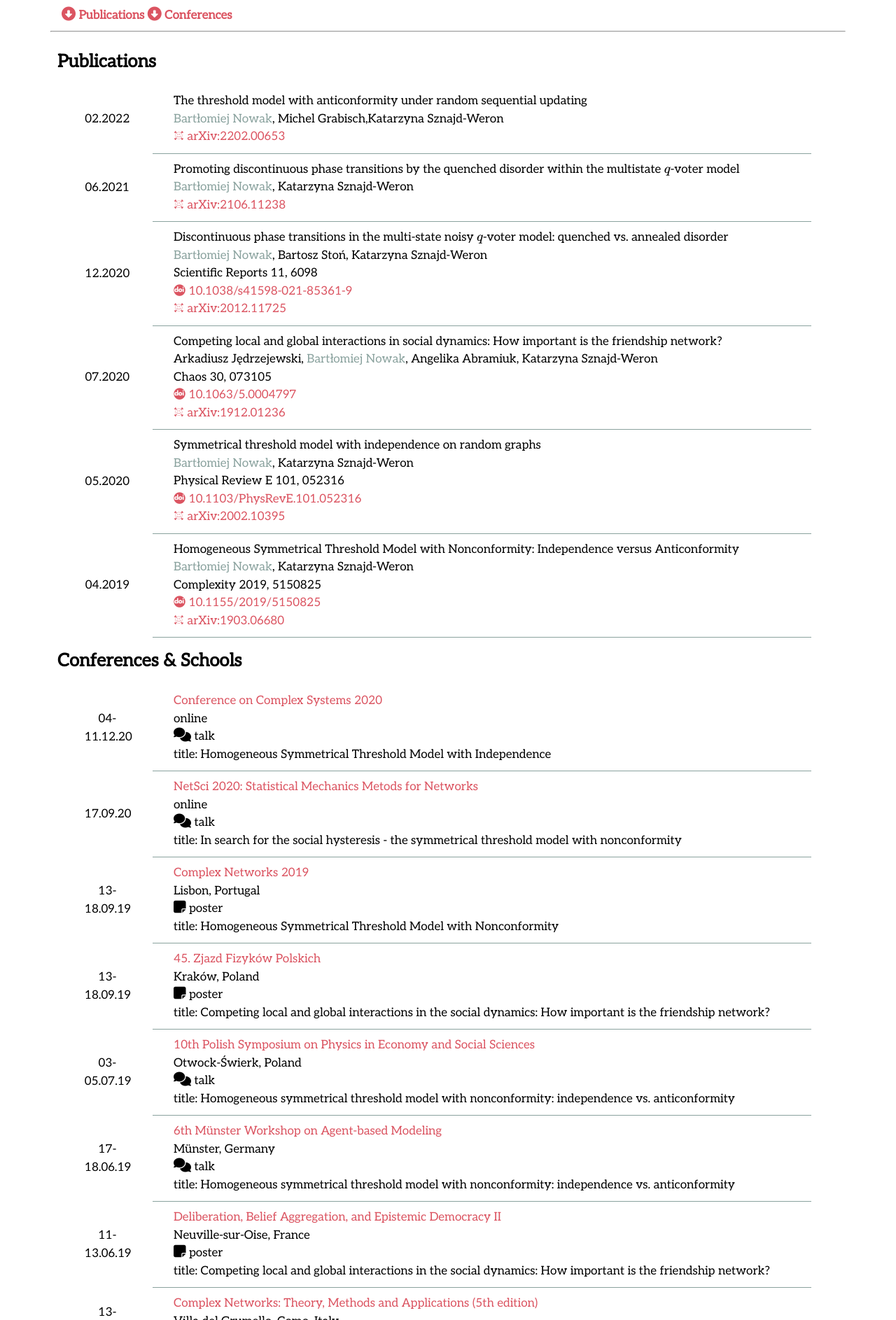
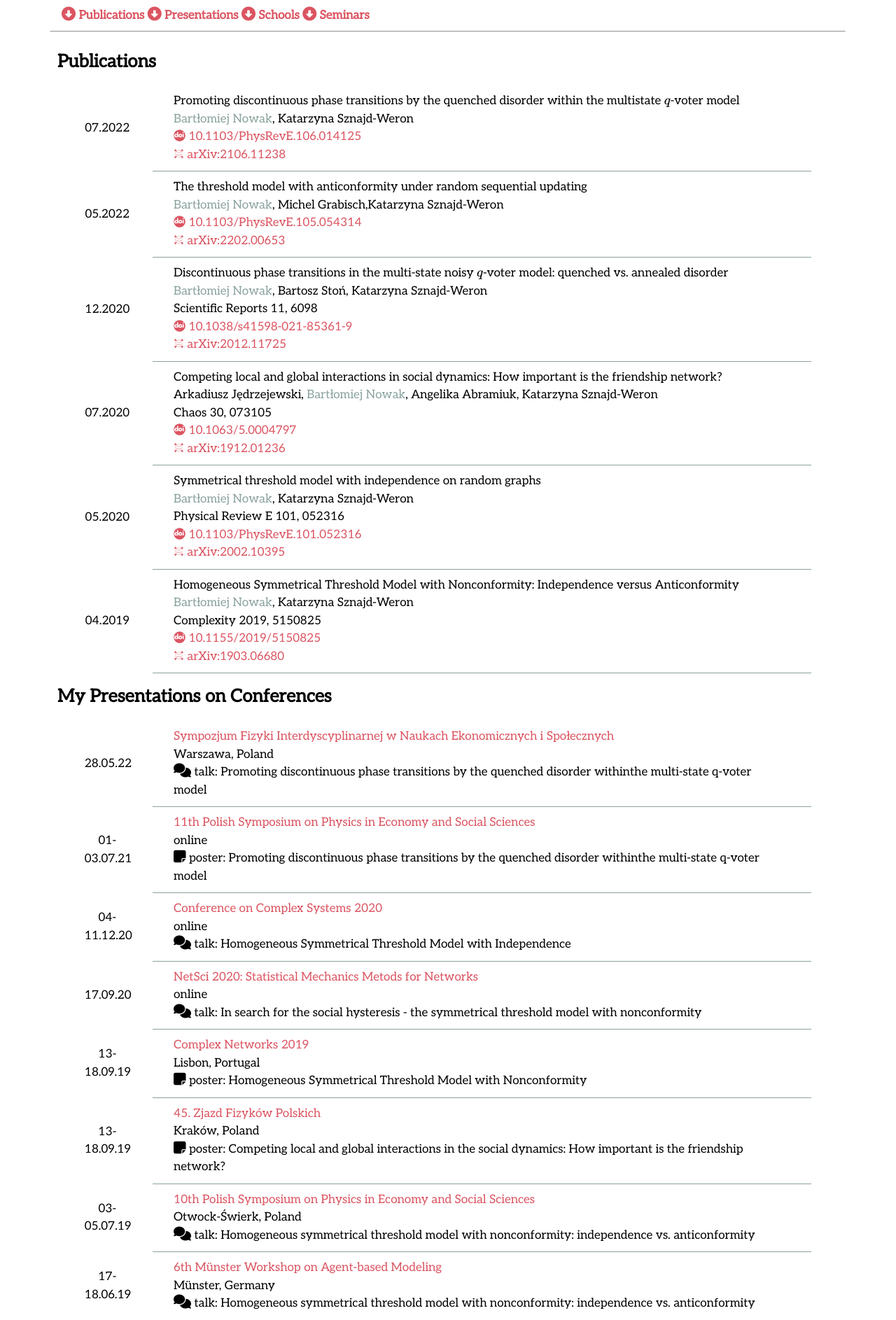
Before and after one commit to bartlomiejnowak94/bartlomiejnowak94.github.io, a PHP site: page /research.html in a window 1280 px wide. Shown: the part 86-1972 px from the top of the page at 70% size. Run offline with PHP 8.4, Linux system fonts and the light colour scheme; some libraries are stand-ins or nearby versions; some web fonts are replaced.

Commit message:
Webpage update

```diff
--- a/css/style.css
+++ b/css/style.css
@@ -40,6 +40,9 @@ img{
 }
 .color-text{
     color: #8AA29E;
+}
+.color-accent{
+    color: #DB5461;
 }
 .main-define{
     text-align: left;
--- a/research.html
+++ b/research.html
@@ -68,7 +68,9 @@
                 <!-- LINKS -->
                 <div class="col-xs-12 col-sm-12 col-md-12 col-lg-12 links">
                     <a href="#PUBS" class="button-scroll"> <nobr><i class="fas fa-arrow-alt-circle-down"></i> <b>Publications</nobr></b></a>
-                    <a href="#CONFS" class="button-scroll"> <nobr><i class="fas fa-arrow-alt-circle-down"></i> <b>Conferences</nobr></b></a>
+                    <a href="#CONFS" class="button-scroll"> <nobr><i class="fas fa-arrow-alt-circle-down"></i> <b>Presentations</nobr></b></a>
+                    <a href="#SCHOOLS" class="button-scroll"> <nobr><i class="fas fa-arrow-alt-circle-down"></i> <b>Schools</nobr></b></a>
+                    <a href="#SEMIS" class="button-scroll"> <nobr><i class="fas fa-arrow-alt-circle-down"></i> <b>Seminars</nobr></b></a>
                 </div>
                 <hr>
                 <div id="PUBS" class="row center-xs center-sm center-md center-lg  middle-xs middle-sm middle-md middle-lg">
@@ -78,29 +80,29 @@
                 </div>
                 <div class="row center-xs center-sm center-md center-lg middle-xs middle-sm middle-md middle-lg ">
                     <div class="col-xs-12 col-sm-12 col-md-12 col-lg-1">
-                        <p>02.2022</p>
+                        <p>07.2022</p>
+                    </div>
+                    <div class="col-xs-12 col-sm-12 col-md-12 col-lg-10">
+                        <div class="wizytowki">
+                            <p>Promoting discontinuous phase transitions by the quenched disorder within the multistate \(q\)-voter model</p>
+                            <p><span class="color-text">Bartłomiej Nowak</span>, Katarzyna Sznajd-Weron</p>
+                            <!-- <p>Scientific Reports 11, 6098</p> -->
+                            <p><a href="https://doi.org/10.1103/PhysRevE.106.014125"> <nobr><i class="ai ai-doi"></i> 10.1103/PhysRevE.106.014125</nobr></a></p>
+                            <p><a href="https://arxiv.org/abs/2106.11238"> <nobr><i class="ai ai-arxiv"></i> arXiv:2106.11238</nobr></a></p>
+                        </div>
+                    </div>
+                </div>
+                <div class="row center-xs center-sm center-md center-lg middle-xs middle-sm middle-md middle-lg ">
+                    <div class="col-xs-12 col-sm-12 col-md-12 col-lg-1">
+                        <p>05.2022</p>
                     </div>
                     <div class="col-xs-12 col-sm-12 col-md-12 col-lg-10">
                         <div class="wizytowki">
                             <p>The threshold model with anticonformity under random sequential updating</p>
                             <p><span class="color-text">Bartłomiej Nowak</span>, Michel Grabisch,Katarzyna Sznajd-Weron</p>
                             <!-- <p>Scientific Reports 11, 6098</p> -->
-                            <!-- <p><a href="https://doi.org/10.1038/s41598-021-85361-9"> <nobr><i class="ai ai-doi"></i> 10.1038/s41598-021-85361-9</nobr></a></p> -->
+                            <p><a href="https://doi.org/10.1103/PhysRevE.105.054314"> <nobr><i class="ai ai-doi"></i> 10.1103/PhysRevE.105.054314</nobr></a></p>
                             <p><a href="https://arxiv.org/abs/2202.00653"> <nobr><i class="ai ai-arxiv"></i> arXiv:2202.00653</nobr></a></p>
-                        </div>
-                    </div>
-                </div>
-                <div class="row center-xs center-sm center-md center-lg middle-xs middle-sm middle-md middle-lg ">
-                    <div class="col-xs-12 col-sm-12 col-md-12 col-lg-1">
-                        <p>06.2021</p>
-                    </div>
-                    <div class="col-xs-12 col-sm-12 col-md-12 col-lg-10">
-                        <div class="wizytowki">
-                            <p>Promoting discontinuous phase transitions by the quenched disorder within the multistate \(q\)-voter model</p>
-                            <p><span class="color-text">Bartłomiej Nowak</span>, Katarzyna Sznajd-Weron</p>
-                            <!-- <p>Scientific Reports 11, 6098</p> -->
-                            <!-- <p><a href="https://doi.org/10.1038/s41598-021-85361-9"> <nobr><i class="ai ai-doi"></i> 10.1038/s41598-021-85361-9</nobr></a></p> -->
-                            <p><a href="https://arxiv.org/abs/2106.11238"> <nobr><i class="ai ai-arxiv"></i> arXiv:2106.11238</nobr></a></p>
                         </div>
                     </div>
                 </div>
@@ -164,7 +166,31 @@
                 <!-- <hr> -->
                 <div id="CONFS" class="row center-xs center-sm center-md center-lg  middle-xs middle-sm middle-md middle-lg">
                     <div class="col-xs-12 col-sm-12 col-md-12 col-lg-12">
-                        <h1>Conferences & Schools</h1>
+                        <h1>My Presentations on Conferences</h1>
+                    </div>
+                </div>
+                <div class="row center-xs center-sm center-md center-lg middle-xs middle-sm middle-md middle-lg ">
+                    <div class="col-xs-12 col-sm-12 col-md-12 col-lg-1">
+                        <p>28.05.22</p>
+                    </div>
+                    <div class="col-xs-12 col-sm-12 col-md-12 col-lg-10">
+                        <div class="wizytowki">
+                            <p><a href="http://sfinks.fizyka.pw.edu.pl/"> <nobr>Sympozjum Fizyki Interdyscyplinarnej w Naukach Ekonomicznych i Społecznych</nobr></a></p>
+                            <p>Warszawa, Poland</p>
+                            <p><i class="fas fa-comments"></i> talk: Promoting discontinuous phase transitions by the quenched disorder withinthe multi-state q-voter model</p>
+                        </div>
+                    </div>
+                </div>
+                <div class="row center-xs center-sm center-md center-lg middle-xs middle-sm middle-md middle-lg ">
+                    <div class="col-xs-12 col-sm-12 col-md-12 col-lg-1">
+                        <p>01-03.07.21</p>
+                    </div>
+                    <div class="col-xs-12 col-sm-12 col-md-12 col-lg-10">
+                        <div class="wizytowki">
+                            <p><a href="https://indico.fis.agh.edu.pl/event/69/"> <nobr>11th Polish Symposium on Physics in Economy and Social Sciences</nobr></a></p>
+                            <p>online</p>
+                            <p><i class="fas fa-sticky-note"></i> poster: Promoting discontinuous phase transitions by the quenched disorder withinthe multi-state q-voter model</p>
+                        </div>
                     </div>
                 </div>
                 <div class="row center-xs center-sm center-md center-lg middle-xs middle-sm middle-md middle-lg ">
@@ -175,8 +201,7 @@
                         <div class="wizytowki">
                             <p><a href="http://ccs2020.web.auth.gr/"> <nobr>Conference on Complex Systems 2020</nobr></a></p>
                             <p>online</p>
-                            <p><i class="fas fa-comments"></i> talk</p>
-                            <p>title: Homogeneous Symmetrical Threshold Model with Independence</p>
+                            <p><i class="fas fa-comments"></i> talk: Homogeneous Symmetrical Threshold Model with Independence</p>
                         </div>
                     </div>
                 </div>
@@ -188,8 +213,7 @@
                         <div class="wizytowki">
                             <p><a href="https://sites.google.com/view/smmn/"> <nobr>NetSci 2020: Statistical Mechanics Metods for Networks</nobr></a></p>
                             <p>online</p>
-                            <p><i class="fas fa-comments"></i> talk</p>
-                            <p>title: In search for the social hysteresis - the symmetrical threshold model with nonconformity</p>
+                            <p><i class="fas fa-comments"></i> talk: In search for the social hysteresis - the symmetrical threshold model with nonconformity</p>
                         </div>
                     </div>
                 </div>
@@ -201,8 +225,7 @@
                         <div class="wizytowki">
                             <p><a href="https://www.complexnetworks.org/"> <nobr>Complex Networks 2019</nobr></a></p>
                             <p>Lisbon, Portugal</p>
-                            <p><i class="fas fa-sticky-note"></i> poster</p>
-                            <p>title: Homogeneous Symmetrical Threshold Model with Nonconformity</p>
+                            <p><i class="fas fa-sticky-note"></i> poster: Homogeneous Symmetrical Threshold Model with Nonconformity</p>
                         </div>
                     </div>
                 </div>
@@ -214,8 +237,7 @@
                         <div class="wizytowki">
                             <p><a href="http://www.45zfp.uj.edu.pl/#/"> <nobr>45. Zjazd Fizyków Polskich</nobr></a></p>
                             <p>Kraków, Poland</p>
-                            <p><i class="fas fa-sticky-note"></i> poster</p>
-                            <p>title: Competing local and global interactions in the social dynamics: How important is the friendship network?</p>
+                            <p><i class="fas fa-sticky-note"></i> poster: Competing local and global interactions in the social dynamics: How important is the friendship network?</p>
                         </div>
                     </div>
                 </div>
@@ -227,8 +249,7 @@
                         <div class="wizytowki">
                             <p><a href="https://fens2019.ncbj.gov.pl/"> <nobr>10th Polish Symposium on Physics in Economy and Social Sciences</nobr></a></p>
                             <p>Otwock-Świerk, Poland</p>
-                            <p><i class="fas fa-comments"></i> talk</p>
-                            <p>title: Homogeneous symmetrical threshold model with nonconformity: independence vs. anticonformity</p>
+                            <p><i class="fas fa-comments"></i> talk: Homogeneous symmetrical threshold model with nonconformity: independence vs. anticonformity</p>
                         </div>
                     </div>
                 </div>
@@ -240,8 +261,7 @@
                         <div class="wizytowki">
                             <p><a href="https://www.uni-muenster.de/GK-Vertrauen-Kommunikation/abm-workshop/abm-workshop.html"> <nobr>6th M<span>&#252;</span>nster Workshop on Agent-based Modeling</nobr></a></p>
                             <p>M<span>&#252;</span>nster, Germany</p>
-                            <p><i class="fas fa-comments"></i> talk</p>
-                            <p>title: Homogeneous symmetrical threshold model with nonconformity: independence vs. anticonformity</p>
+                            <p><i class="fas fa-comments"></i> talk: Homogeneous symmetrical threshold model with nonconformity: independence vs. anticonformity</p>
                         </div>
                     </div>
                 </div>
@@ -253,9 +273,13 @@
                         <div class="wizytowki">
                             <p><a href="https://sites.google.com/view/dbaed2/home"> <nobr>Deliberation, Belief Aggregation, and Epistemic Democracy II</nobr></a></p>
                             <p>Neuville-sur-Oise, France</p>
-                            <p><i class="fas fa-sticky-note"></i> poster</p>
-                            <p>title: Competing local and global interactions in the social dynamics: How important is the friendship network?</p>
+                            <p><i class="fas fa-sticky-note"></i> poster: Competing local and global interactions in the social dynamics: How important is the friendship network?</p>
                         </div>
+                    </div>
+                </div>
+                <div id="SCHOOLS" class="row center-xs center-sm center-md center-lg  middle-xs middle-sm middle-md middle-lg">
+                    <div class="col-xs-12 col-sm-12 col-md-12 col-lg-12">
+                        <h1>Schools</h1>
                     </div>
                 </div>
                 <div class="row center-xs center-sm center-md center-lg middle-xs middle-sm middle-md middle-lg ">
@@ -267,6 +291,119 @@
                             <p><a href="https://ntme.lakecomoschool.org/"> <nobr>Complex Networks: Theory, Methods and Applications (5th edition)</nobr></a></p>
                             <p>Villa del Grumello, Como, Italy</p>
                             <p><i class="fas fa-user-graduate fa-2x"></i> summer school</p>
+                        </div>
+                    </div>
+                </div>
+                <div id="SEMIS" class="row center-xs center-sm center-md center-lg  middle-xs middle-sm middle-md middle-lg">
+                    <div class="col-xs-12 col-sm-12 col-md-12 col-lg-12">
+                        <h1>Seminars</h1>
+                    </div>
+                </div>
+                <div class="row center-xs center-sm center-md center-lg middle-xs middle-sm middle-md middle-lg ">
+                    <div class="col-xs-12 col-sm-12 col-md-12 col-lg-1">
+                        <p>2022</p>
+                    </div>
+                    <div class="col-xs-12 col-sm-12 col-md-12 col-lg-10">
+                        <div class="wizytowki">
+                            <p><nobr><span class="color-text">Statistical Physics in Complex Systems seminar (SPICy)</span></nobr></p>
+                            <p>Wrocław University of Science and Technology, Poland</p>
+                            <p><i class="fas fa-comments"></i> talk: The existence of discontinuous phase transition under the quenched disorder: q-voter model with anticonformity</p>
+                        </div>
+                    </div>
+                </div>
+                <div class="row center-xs center-sm center-md center-lg middle-xs middle-sm middle-md middle-lg ">
+                    <div class="col-xs-12 col-sm-12 col-md-12 col-lg-1">
+                        <p>2021</p>
+                    </div>
+                    <div class="col-xs-12 col-sm-12 col-md-12 col-lg-10">
+                        <div class="wizytowki">
+                            <p><nobr><span class="color-text">Groupe de travail Reseaux et Jeux</span></nobr></p>
+                            <p>Université Paris 1, France</p>
+                            <p><i class="fas fa-comments"></i> talk: How to affect phase transition? The q-voter model study</p>
+                        </div>
+                    </div>
+                </div>
+                <div class="row center-xs center-sm center-md center-lg middle-xs middle-sm middle-md middle-lg ">
+                    <div class="col-xs-12 col-sm-12 col-md-12 col-lg-1">
+                        <p>2021</p>
+                    </div>
+                    <div class="col-xs-12 col-sm-12 col-md-12 col-lg-10">
+                        <div class="wizytowki">
+                            <p><nobr><span class="color-text">Statistical Physics in Complex Systems seminar (SPICy)</span></nobr></p>
+                            <p>Wrocław University of Science and Technology, Poland</p>
+                            <p><i class="fas fa-comments"></i> talk: Multi-state opinion dyamics, q-voter model</p>
+                        </div>
+                    </div>
+                </div>
+                <div class="row center-xs center-sm center-md center-lg middle-xs middle-sm middle-md middle-lg ">
+                    <div class="col-xs-12 col-sm-12 col-md-12 col-lg-1">
+                        <p>2021</p>
+                    </div>
+                    <div class="col-xs-12 col-sm-12 col-md-12 col-lg-10">
+                        <div class="wizytowki">
+                            <p><nobr><span class="color-text">Interdyscyplinary InterDok seminar</span></nobr></p>
+                            <p>Wrocław University of Science and Technology, Poland</p>
+                            <p><i class="fas fa-comments"></i> talk: Discontinuous phase transitions in descrete opinion dynamics models</p>
+                        </div>
+                    </div>
+                </div>
+                <div class="row center-xs center-sm center-md center-lg middle-xs middle-sm middle-md middle-lg ">
+                    <div class="col-xs-12 col-sm-12 col-md-12 col-lg-1">
+                        <p>2020</p>
+                    </div>
+                    <div class="col-xs-12 col-sm-12 col-md-12 col-lg-10">
+                        <div class="wizytowki">
+                            <p><nobr><span class="color-text">Interdyscyplinary InterDok seminar</span></nobr></p>
+                            <p>Wrocław University of Science and Technology, Poland</p>
+                            <p><i class="fas fa-comments"></i> talk: Multi-state noisy q-voter model: quenched vs. annealed disorder</p>
+                        </div>
+                    </div>
+                </div>
+                <div class="row center-xs center-sm center-md center-lg middle-xs middle-sm middle-md middle-lg ">
+                    <div class="col-xs-12 col-sm-12 col-md-12 col-lg-1">
+                        <p>2019</p>
+                    </div>
+                    <div class="col-xs-12 col-sm-12 col-md-12 col-lg-10">
+                        <div class="wizytowki">
+                            <p><nobr><span class="color-text">Interdyscyplinary InterDok seminar</span></nobr></p>
+                            <p>Wrocław University of Science and Technology, Poland</p>
+                            <p><i class="fas fa-comments"></i> talk: The Homogeneous Symmetrical Threshold Model with Independence</p>
+                        </div>
+                    </div>
+                </div>
+                <div class="row center-xs center-sm center-md center-lg middle-xs middle-sm middle-md middle-lg ">
+                    <div class="col-xs-12 col-sm-12 col-md-12 col-lg-1">
+                        <p>2019</p>
+                    </div>
+                    <div class="col-xs-12 col-sm-12 col-md-12 col-lg-10">
+                        <div class="wizytowki">
+                            <p><nobr><span class="color-text">Science meets Social Science</span></nobr></p>
+                            <p>Wrocław University of Science and Technology, Poland</p>
+                            <p><i class="fas fa-comments"></i> talk: Majority rules? People and animals</p>
+                        </div>
+                    </div>
+                </div>
+                <div class="row center-xs center-sm center-md center-lg middle-xs middle-sm middle-md middle-lg ">
+                    <div class="col-xs-12 col-sm-12 col-md-12 col-lg-1">
+                        <p>2019</p>
+                    </div>
+                    <div class="col-xs-12 col-sm-12 col-md-12 col-lg-10">
+                        <div class="wizytowki">
+                            <p><nobr><span class="color-text">Interdyscyplinary InterDok seminar</span></nobr></p>
+                            <p>Wrocław University of Science and Technology, Poland</p>
+                            <p><i class="fas fa-comments"></i> talk: Funkcja do opisu danych chromatorgraficznych wyprowadzona z modelu dyfuzjnego</p>
+                        </div>
+                    </div>
+                </div>
+                <div class="row center-xs center-sm center-md center-lg middle-xs middle-sm middle-md middle-lg ">
+                    <div class="col-xs-12 col-sm-12 col-md-12 col-lg-1">
+                        <p>2018</p>
+                    </div>
+                    <div class="col-xs-12 col-sm-12 col-md-12 col-lg-10">
+                        <div class="wizytowki">
+                            <p><nobr><span class="color-text">Interdyscyplinary InterDok seminar</span></nobr></p>
+                            <p>Wrocław University of Science and Technology, Poland</p>
+                            <p><i class="fas fa-comments"></i> talk: Dekompozycja szeregów czasowych - identyfikacja trendów długoterminowych i wahań sezonowych</p>
                         </div>
                     </div>
                 </div>
```
Also changed, not shown: students.html (+9 -4 lines).
